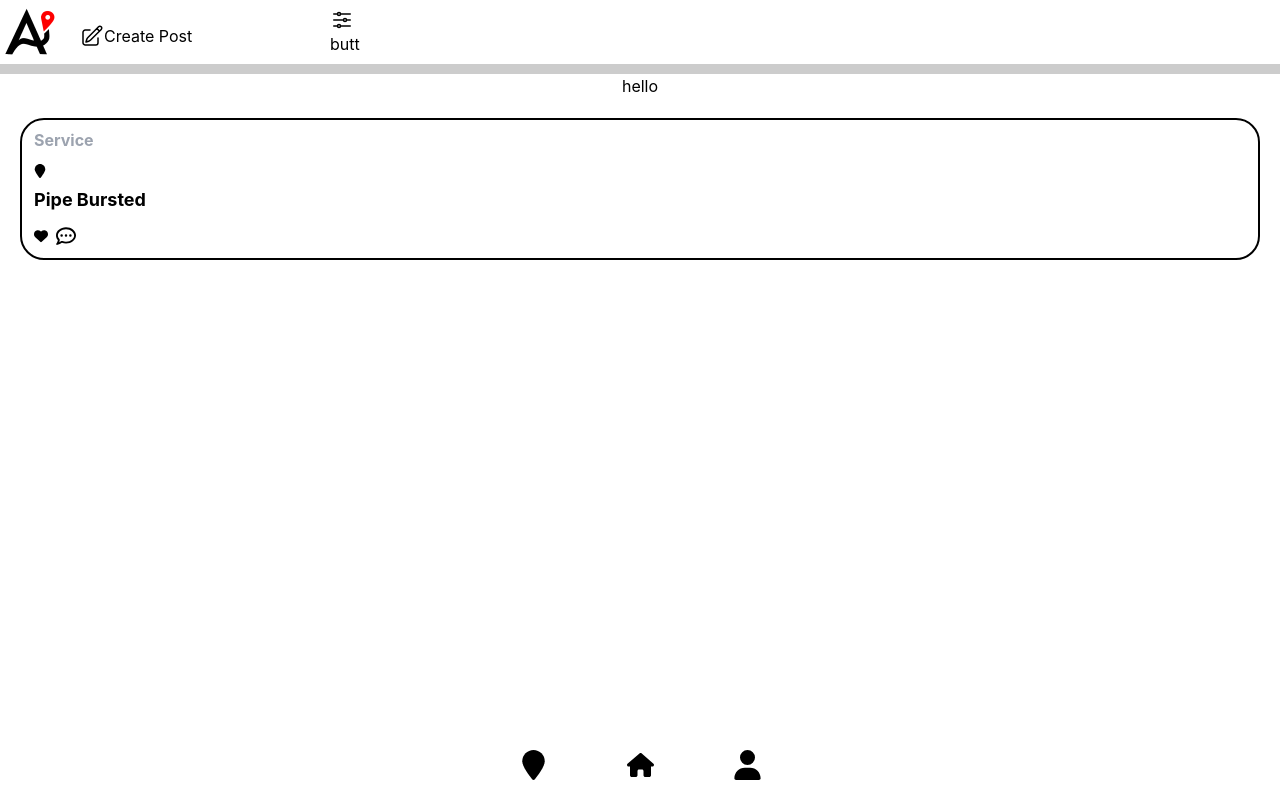
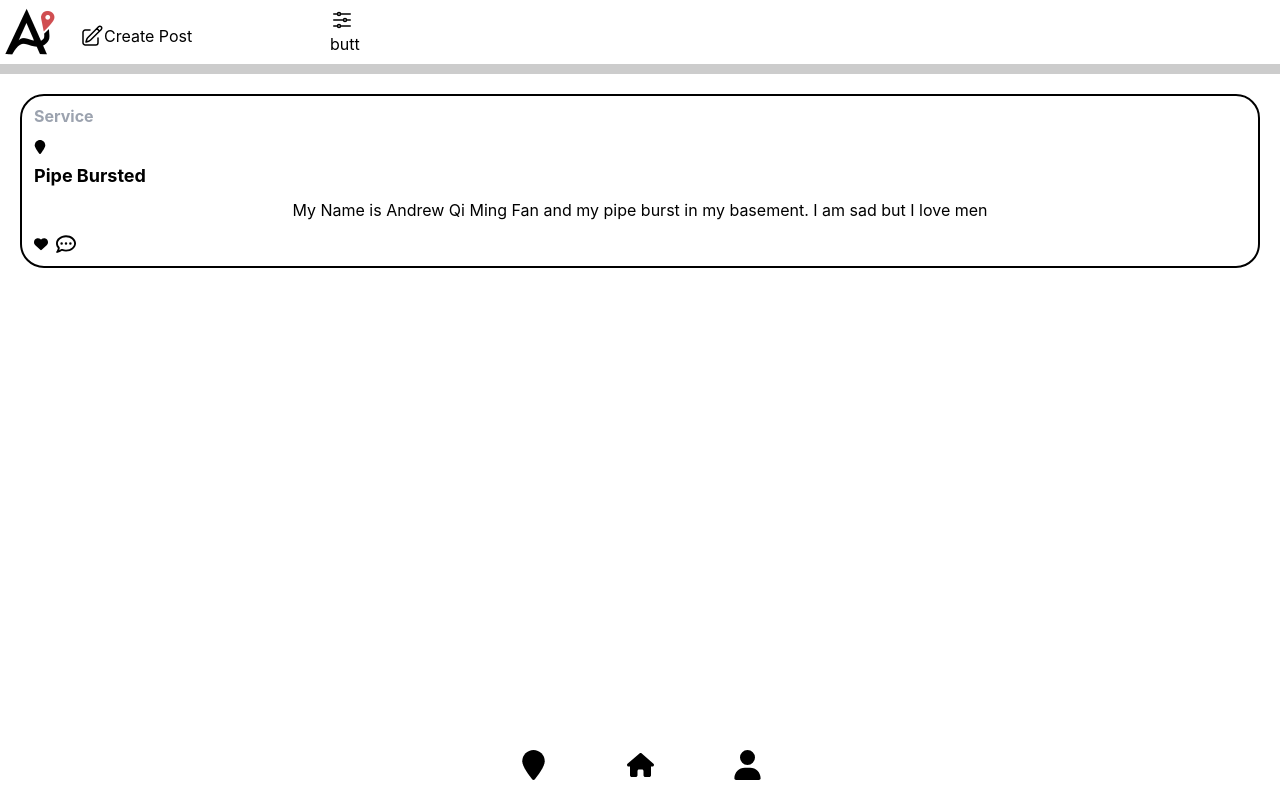
Before and after one commit to 2bato/ApproxiMates, a React (Create React App) app in the folder frontend/: page / in a window 1280 px wide. Built offline with nearby package versions, Linux system fonts and the light colour scheme; a web font is replaced by a local one.

Commit message:
updated ApproxiMates logo

```diff
--- a/frontend/src/App.js
+++ b/frontend/src/App.js
@@ -8,12 +8,11 @@ function App() {
   return (
     <div className="App">
       <Header />
-      <PostBox />
       <PostMain
         type="Service"
         locationType="Exact Location"
         title="Pipe Bursted"
-        description="My Name is Andrew Qi Ming Fan and my pipe burst in my basement. I am sad but I love men"
+        body="My Name is Andrew Qi Ming Fan and my pipe burst in my basement. I am sad but I love men"
       />
 
       <div className="fixed bottom-0 left-0 w-full mb-3">
--- a/frontend/src/components/Header.js
+++ b/frontend/src/components/Header.js
@@ -1,5 +1,5 @@
 import React, {useState} from "react";
-import ApproxiMates_Logo from "./Images/ApproxiMates_Logo.png";
+import ApproxiMates from "./Images/ApproxiMates.png";
 import PostBox from "./PostBox";
 
 function Header() {
@@ -7,7 +7,7 @@ function Header() {
   return (
     <header className="header">
       <ul style={{ display: 'flex', alignItems: 'center' }}>
-        <img class="h-16 w-16" src={ApproxiMates_Logo} alt="Logo" />
+        <img class="h-16 w-16" src={ApproxiMates} alt="Logo" />
 
 
         <button className="ml-4 inline-flex items-center mt-2" style={{ width: '250px' }}>
```
Also changed, not shown: frontend/src/components/Images/ApproxiMates.png (added), frontend/src/components/Images/ApproxiMates_Logo.png (deleted).
